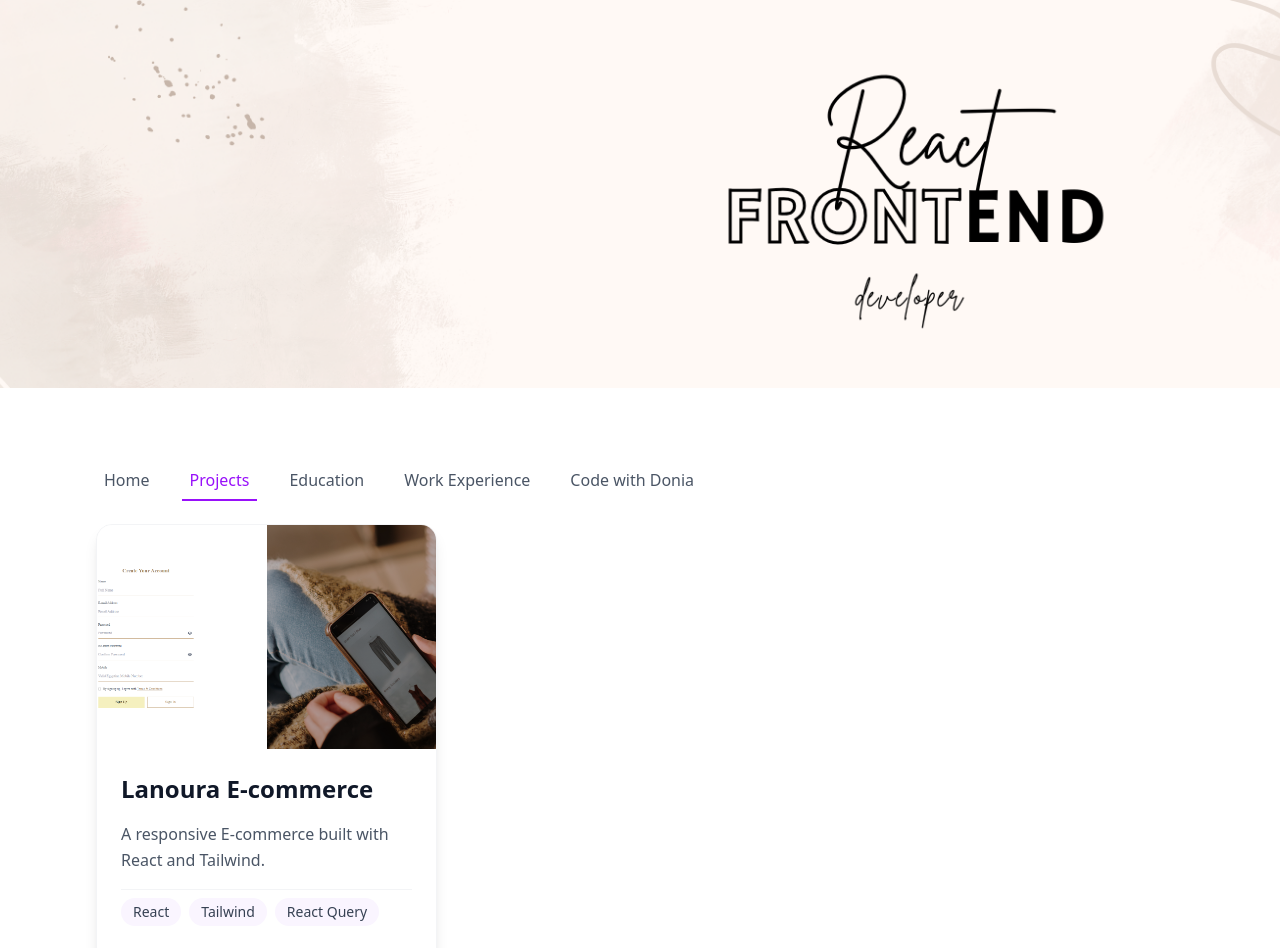
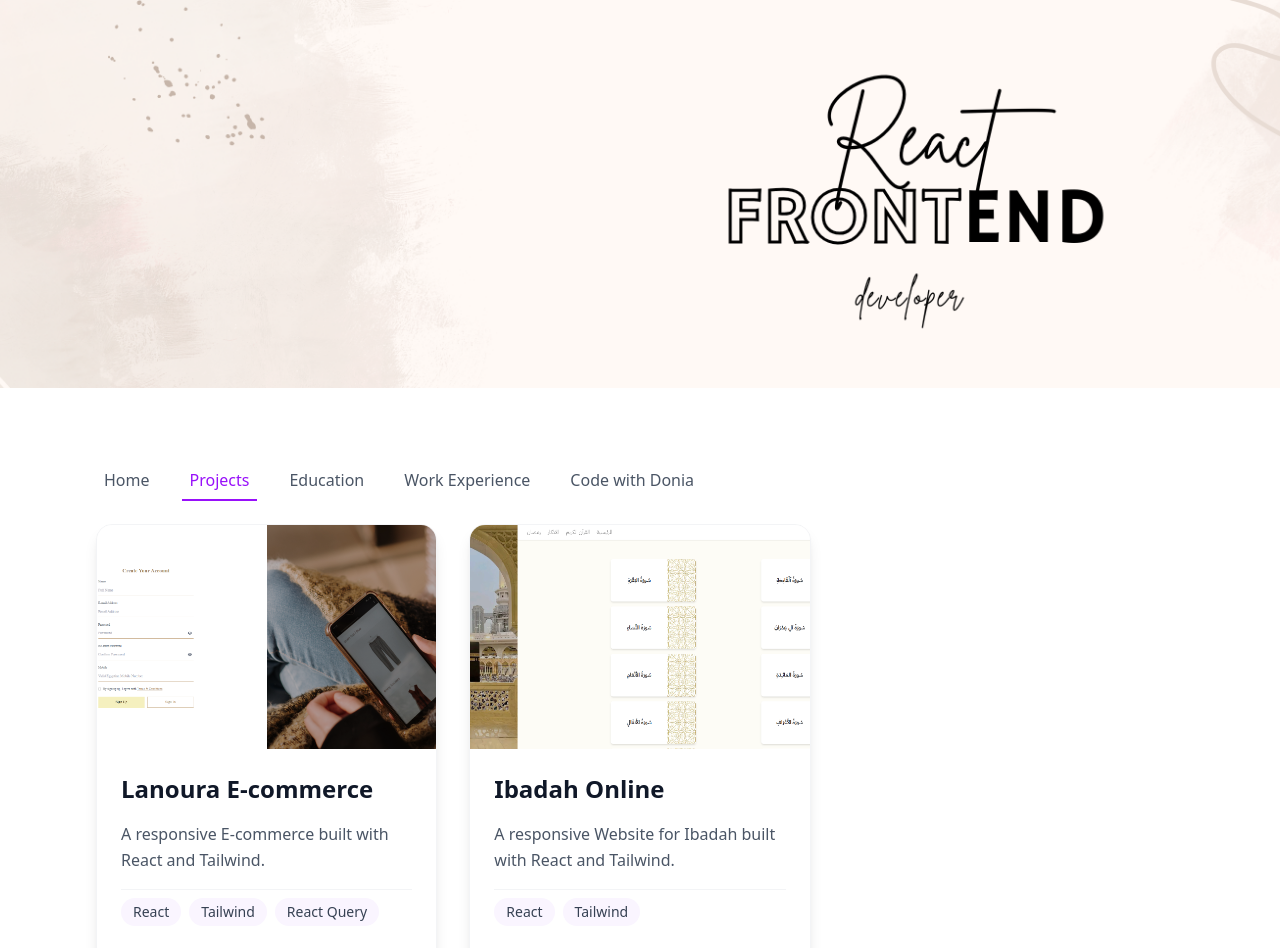
Before and after one commit to Doniamagdy/Portfolio, a React (Vite) app: page /projects in a window 1280 px wide. Shown: the top 948 px of the page. Built offline with nearby package versions, Linux system fonts and the light colour scheme.

Commit message:
new project Ibadah

```diff
--- a/src/components/ProjectCard.jsx
+++ b/src/components/ProjectCard.jsx
@@ -1,12 +1,12 @@
 // components/ProjectCard.jsx
-function ProjectCard({ image, name, desc, link, repo, tools }) {
+function ProjectCard({ projImage, name, desc, link, repo, tools }) {
   return (
     <div className="group bg-white rounded-2xl shadow-lg overflow-hidden hover:shadow-2xl transition-all duration-300 hover:-translate-y-2 border border-gray-100 flex flex-col  h-full">
 
       {/* Header Image */}
       <div className="relative overflow-hidden h-48 sm:h-52 md:h-56">
         <img
-          src={image}
+          src={projImage}
           alt={`${name} project screenshot`}
           className="w-full h-full object-cover group-hover:scale-110 transition-transform duration-500"
         />
--- a/src/pages/Projects.jsx
+++ b/src/pages/Projects.jsx
@@ -1,19 +1,29 @@
 import ProjectCard from "../components/ProjectCard";
 import projectImg from "../assets/Screenshot 2025-12-02 131553.png";
+import projectImg2 from "../assets/Screenshot 2026-02-18 162051.png";
 import Tabs from "../components/Tabs";
-
-
 
 const Projects = () => {
   const data = [
     {
       id: 1,
       image: "https://via.placeholder.com/400x300",
+      img: projectImg,
       name: "Lanoura E-commerce",
       desc: "A responsive E-commerce built with React and Tailwind.",
       link: "https://lunora-ecommerce.vercel.app",
       repo: "https://github.com/Doniamagdy/Lunora-Ecommerce",
       tools: ["React", "Tailwind", "React Query"],
+    },
+
+    {
+      id: 2,
+      image: "https://via.placeholder.com/400x300",
+      img: projectImg2,
+      name: "Ibadah Online",
+      desc: "A responsive Website for Ibadah built with React and Tailwind.",
+      link: "https://www.ibadah.online/",
+      tools: ["React", "Tailwind"],
     },
   ];
 
@@ -23,8 +33,18 @@ const Projects = () => {
         <Tabs />
 
         <div className="grid grid-cols-1 md:grid-cols-2 lg:grid-cols-3 gap-6 sm:gap-8 mt-8">
-          {data.map((project) => (
-            <ProjectCard key={project.id} {...project} image={projectImg} />
+          {data?.map((pro) => (
+
+            <ProjectCard
+              key={pro.id}
+              projImage={pro.img}
+              name={pro.name}
+              link={pro.link}
+              desc={pro.desc}
+              tools={pro.tools}
+              repo={pro.repo}
+            />
+
           ))}
         </div>
 
```
Also changed, not shown: src/assets/Screenshot 2026-02-18 162051.png (added).
